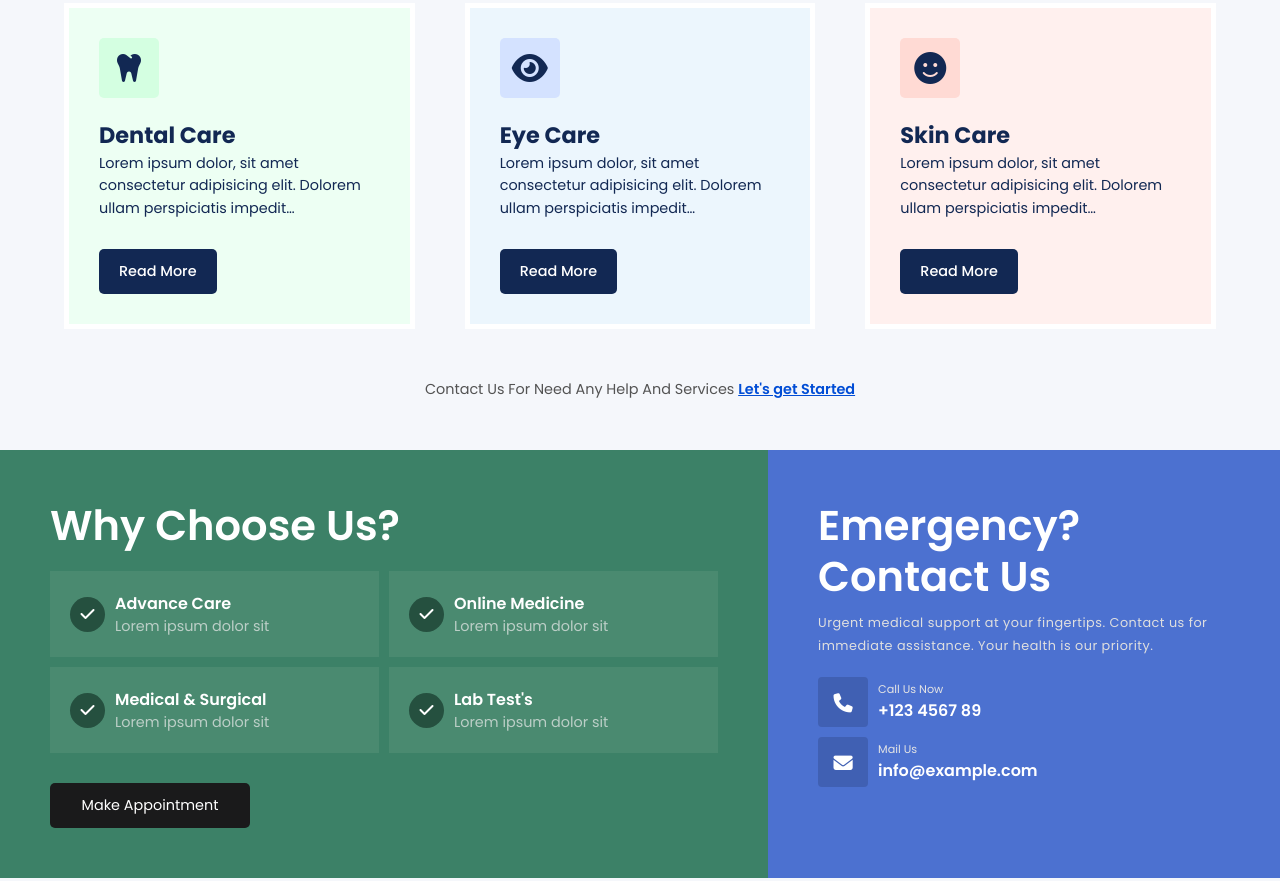
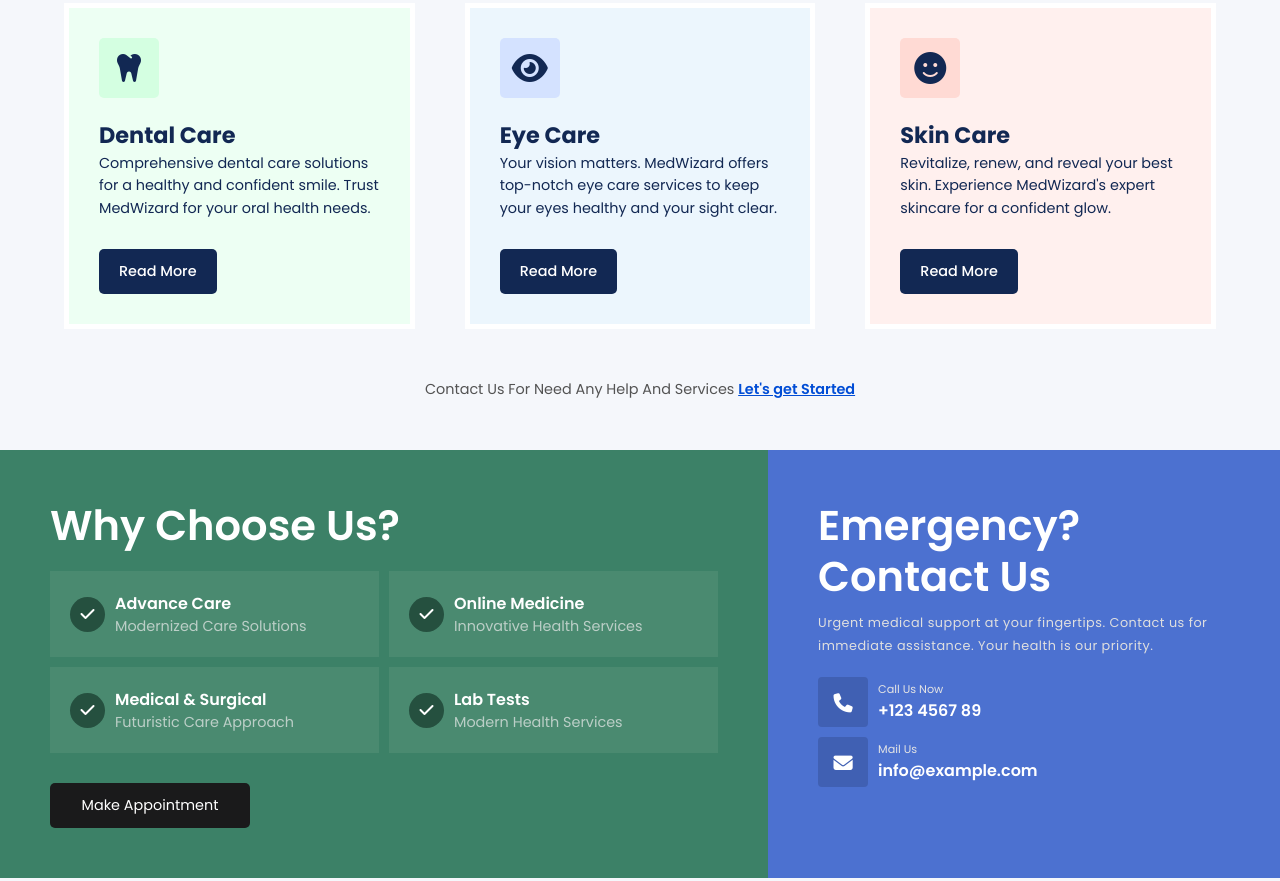
Before and after one commit to Dhanush-9/Med-Wizard, a plain HTML site: page index.html in a window 1280 px wide. Shown: the part 1614-2495 px from the top of the page. Drawn offline with nearby package versions, Linux system fonts and the light colour scheme.

Commit message:
first commit

```diff
--- a/index.html
+++ b/index.html
@@ -200,7 +200,7 @@
                         <!--title-->
                         <strong>Dental Care</strong>
                         <!--details-->
-                        <p>Lorem ipsum dolor, sit amet consectetur adipisicing elit. Dolorem ullam perspiciatis impedit consequuntur</p>
+                        <p>Comprehensive dental care solutions for a healthy and confident smile. Trust MedWizard for your oral health needs.</p>
                         <!--read more-->
                         <a href="#">Read More</a>
                     </div>
@@ -214,7 +214,7 @@
                         <!--title-->
                         <strong>Eye Care</strong>
                         <!--details-->
-                        <p>Lorem ipsum dolor, sit amet consectetur adipisicing elit. Dolorem ullam perspiciatis impedit consequuntur</p>
+                        <p>Your vision matters. MedWizard offers top-notch eye care services to keep your eyes healthy and your sight clear.</p>
                         <!--read more-->
                         <a href="#">Read More</a>
                     </div>
@@ -228,7 +228,7 @@
                         <!--title-->
                         <strong>Skin Care</strong>
                         <!--details-->
-                        <p>Lorem ipsum dolor, sit amet consectetur adipisicing elit. Dolorem ullam perspiciatis impedit consequuntur</p>
+                        <p>Revitalize, renew, and reveal your best skin. Experience MedWizard's expert skincare for a confident glow.</p>
                         <!--read more-->
                         <a href="#">Read More</a>
                     </div>
@@ -242,7 +242,7 @@
                         <!--title-->
                         <strong>Surgical</strong>
                         <!--details-->
-                        <p>Lorem ipsum dolor, sit amet consectetur adipisicing elit. Dolorem ullam perspiciatis impedit consequuntur</p>
+                        <p>Expert surgical solutions. Your health, our priority. Trust MedWizard for safe and compassionate care.</p>
                         <!--read more-->
                         <a href="#">Read More</a>
                     </div>
@@ -273,7 +273,7 @@
                     <!--text-->
                     <div class="why-choose-box-text">
                         <strong>Advance Care</strong>
-                        <p>Lorem ipsum dolor sit</p>
+                        <p>Modernized Care Solutions</p>
                     </div>
                 </div>
                 <!--**box**-->
@@ -283,7 +283,7 @@
                     <!--text-->
                     <div class="why-choose-box-text">
                         <strong>Online Medicine</strong>
-                        <p>Lorem ipsum dolor sit</p>
+                        <p>Innovative Health Services</p>
                     </div>
                 </div>
                 <!--**box**-->
@@ -293,7 +293,7 @@
                     <!--text-->
                     <div class="why-choose-box-text">
                         <strong>Medical & Surgical</strong>
-                        <p>Lorem ipsum dolor sit</p>
+                        <p>Futuristic Care Approach</p>
                     </div>
                 </div>
                 <!--**box**-->
@@ -302,8 +302,8 @@
                     <i class="fa-solid fa-check"></i>
                     <!--text-->
                     <div class="why-choose-box-text">
-                        <strong>Lab Test's</strong>
-                        <p>Lorem ipsum dolor sit</p>
+                        <strong>Lab Tests</strong>
+                        <p>Modern Health Services</p>
                     </div>
                 </div>
             </div>
@@ -408,8 +408,8 @@
                         </div>
                         <!--text-->
                         <div class="t-profile-text">
-                            <strong>Carlos Martinez</strong>
-                            <span>From Mexico</span>
+                            <strong>Arjun Patel</strong>
+                            <span>From India</span>
                             <div class="t-rating">
                                 <i class="fa-solid fa-star"></i>
                                 <i class="fa-solid fa-star"></i>
@@ -420,7 +420,7 @@
                         </div>
                     </div>
                     <!--feedback-->
-                    <p>MedWizard has been a game-changer for my family's healthcare needs. The platform is user-friendly and provides prompt medical assistance. Gracias!</p>
+                    <p>MedWizard has been a reliable healthcare companion. The website's user-friendly interface and prompt services have made managing my health hassle-free.</p>
                 </div><!--box-end-->
             </div><!--slide-end-->
 
@@ -436,8 +436,8 @@
                         </div>
                         <!--text-->
                         <div class="t-profile-text">
-                            <strong>Client Name</strong>
-                            <span>From China</span>
+                            <strong>Carlos Martinez</strong>
+                            <span>From Mexico</span>
                             <div class="t-rating">
                                 <i class="fa-solid fa-star"></i>
                                 <i class="fa-solid fa-star"></i>
@@ -448,7 +448,7 @@
                         </div>
                     </div>
                     <!--feedback-->
-                    <p>Lorem ipsum dolor sit amet consectetur adipisicing elit. Ipsa est odit dicta sequi labore perferendis ut veritatis expedita, nihil sint! Delectus aut id voluptatibus nemo dolorum, quos consequatur commodi repudiandae?</p>
+                    <p>MedWizard has been a game-changer for my family's healthcare needs. The platform is user-friendly and provides prompt medical assistance. Gracias!</p>
                 </div><!--box-end-->
             </div><!--slide-end-->
 
```
